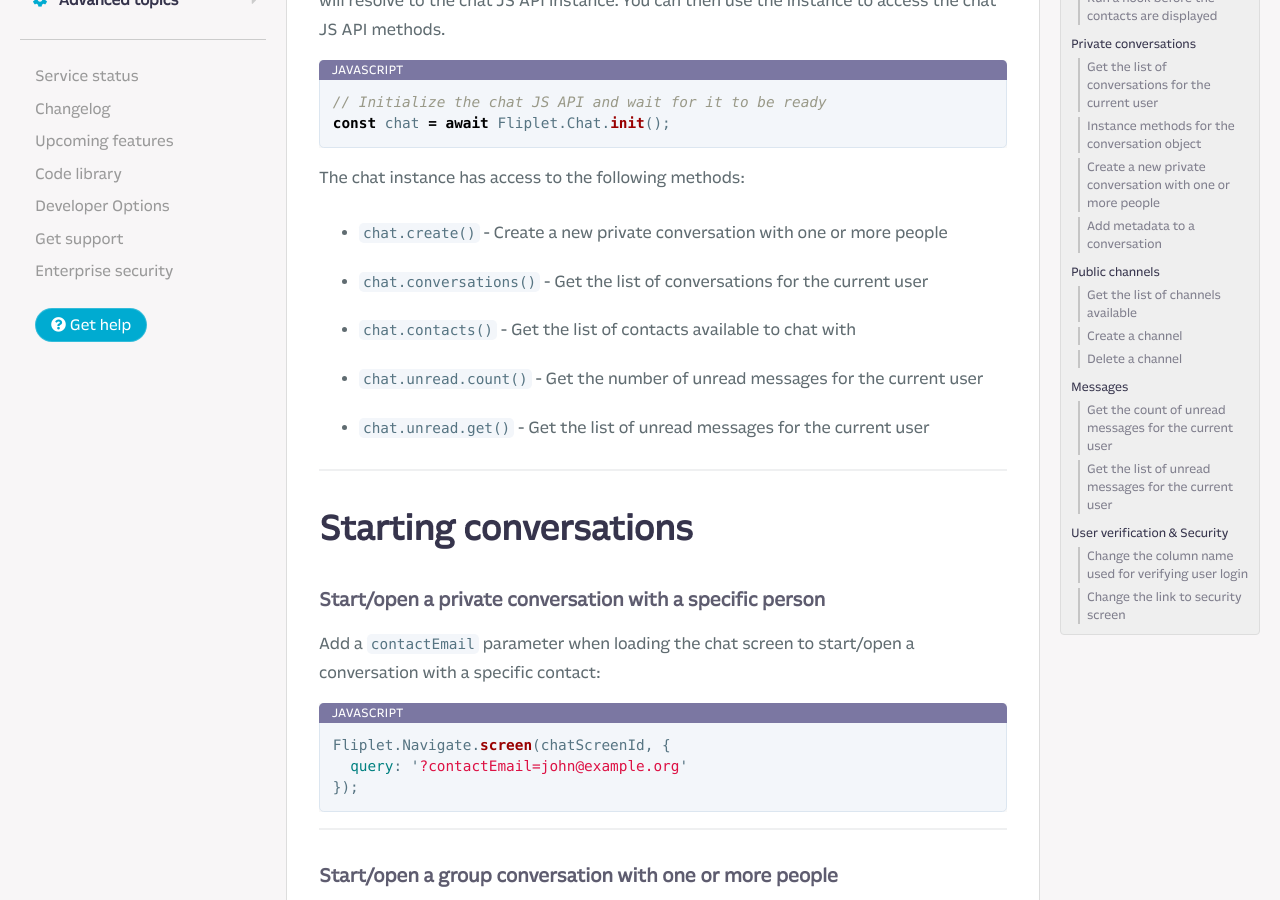
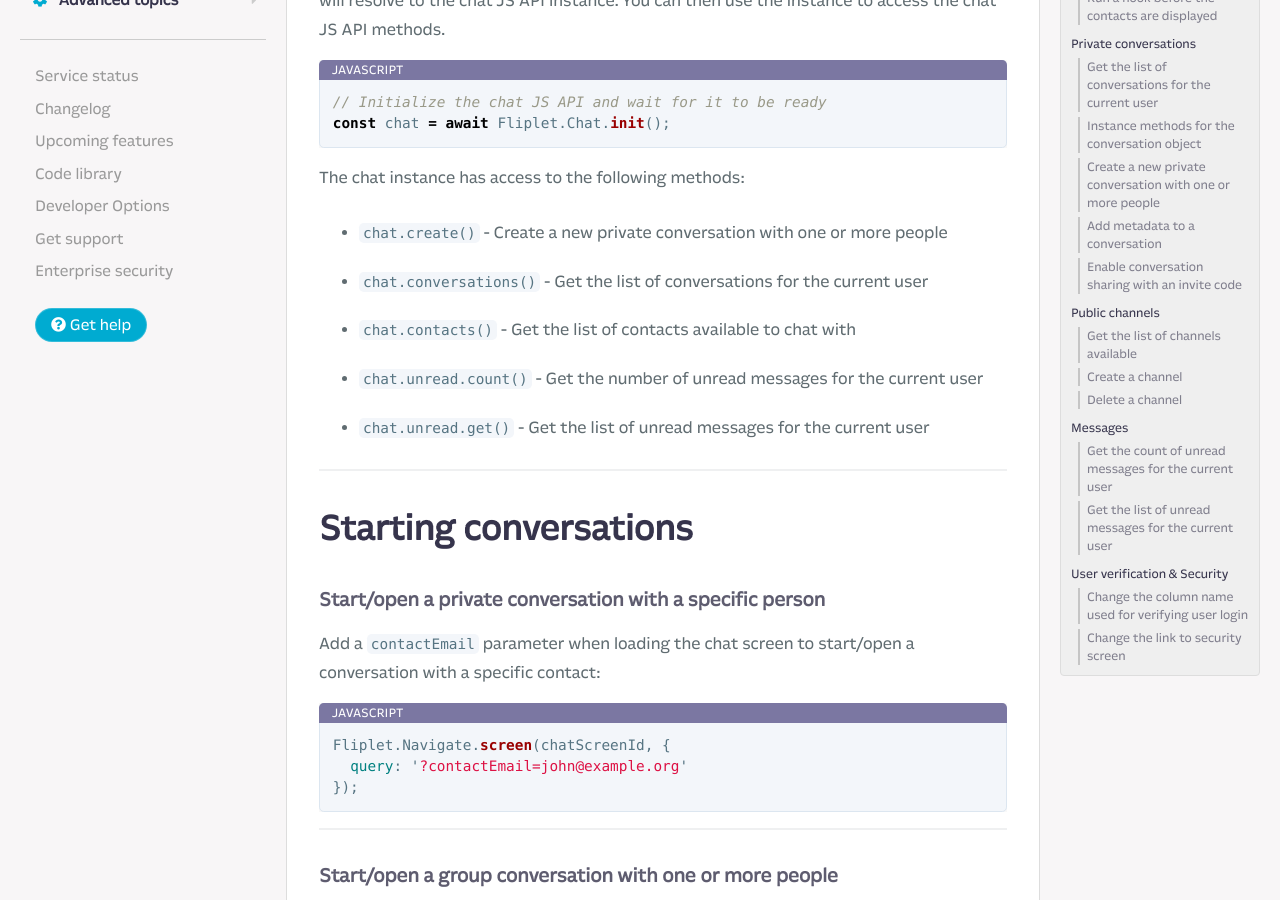
Before and after one commit to Fliplet/fliplet-cli, a Jekyll site: the page built from docs/API/components/chat.md, in a window 1280 px wide and 900 px high, scrolled down 457 px. Built offline with Jekyll 4.4.1, drawn with Linux system fonts in a browser that asks for light colours; nearby versions of some CDN libraries; our own code applies the rules of GitHub Pages for plain Markdown files; library files that are not in the unit come from our copies; comment, search, counter and statistics services are not loaded; a style sheet for code colours, icons or effects is not loaded.

Commit message:
docs update

````diff
--- a/docs/API/components/chat.md
+++ b/docs/API/components/chat.md
@@ -331,7 +331,7 @@
 const myConversation = _.find(conversations, c => _.get(c, 'definition.metadata.guid') === 'running-team'));
 ```
 
-#### Enable conversation sharing with an invite code
+### Enable conversation sharing with an invite code
 
 If you want to enable the conversation to have an invite code that can be shared with other people to join the conversation, you can use the `allowInvite: true` parameter as shown in the following example:
 
````
Also changed, not shown: docs/Changelog.md.
